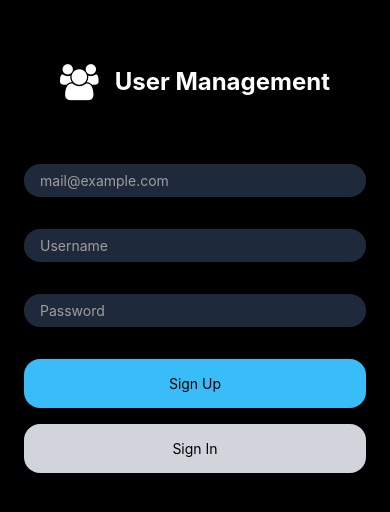
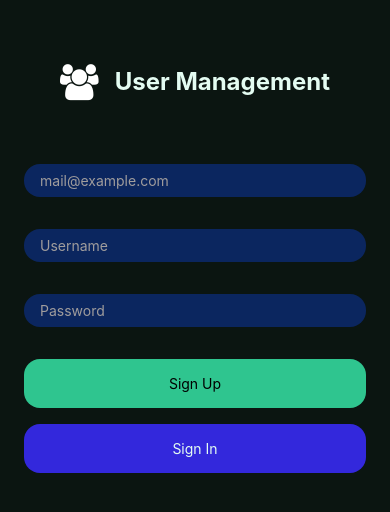
Before and after one commit to AtanasovCode/usermanagement, a React Native app: screen /Auth in a window 390 px wide. Shown: the top 512 px of the page. Built offline with nearby package versions, Linux system fonts and the light colour scheme.

Commit message:
created new theme

```diff
--- a/components/Auth.jsx
+++ b/components/Auth.jsx
@@ -58,7 +58,7 @@ const Auth = () => {
 
         if (user) {
             const { error: updateError } = await supabase
-                .from('profiles') // assuming you have a 'profiles' table to store user profiles
+                .from('profiles')
                 .update({ username: username })
                 .eq('id', user.id);
 
@@ -72,17 +72,17 @@ const Auth = () => {
 
 
     return (
-        <View className="flex-1 bg-black pt-16">
+        <View className="flex-1 bg-background pt-16">
             <StatusBar style="light" />
             <View className="flex-row items-center justify-center gap-4 mb-16">
                 <FontAwesome name="users" size={36} color="white" />
-                <Text className="text-white font-bold text-2xl">User Management</Text>
+                <Text className="text-text font-bold text-2xl">User Management</Text>
             </View>
             <View className="mx-6 mb-8">
                 <TextInput
                     placeholder="mail@example.com"
                     placeholderTextColor="#a09d9d"
-                    className="bg-slate-800 text-white px-4 py-2 rounded-2xl"
+                    className="bg-secondary text-text px-4 py-2 rounded-2xl"
                     keyboardType="email-address"
                     value={email}
                     onChangeText={(value) => {
@@ -94,7 +94,7 @@ const Auth = () => {
                 <TextInput
                     placeholder="Username"
                     placeholderTextColor="#a09d9d"
-                    className="bg-slate-800 text-white px-4 py-2 rounded-2xl"
+                    className="bg-secondary text-text px-4 py-2 rounded-2xl"
                     value={username}
                     onChangeText={(value) => {
                         setUsername(value)
@@ -105,7 +105,7 @@ const Auth = () => {
                 <TextInput
                     placeholder="Password"
                     placeholderTextColor="#a09d9d"
-                    className="bg-slate-800 px-4 py-2 rounded-2xl text-white"
+                    className="bg-secondary px-4 py-2 rounded-2xl text-text"
                     keyboardType="email-address"
                     secureTextEntry={true}
                     value={password}
@@ -116,7 +116,7 @@ const Auth = () => {
             </View>
             <View className="mx-6 mb-4">
                 <TouchableOpacity
-                    className="p-4 rounded-2xl bg-sky-400"
+                    className="p-4 rounded-2xl bg-primary"
                     disabled={loading}
                     onPress={() => signUpWithEmail()}
                 >
@@ -125,11 +125,11 @@ const Auth = () => {
             </View>
             <View className="mx-6 mb-8">
                 <TouchableOpacity
-                    className="p-4 rounded-2xl bg-gray-300"
+                    className="p-4 rounded-2xl bg-accent"
                     disabled={loading}
                     onPress={() => signInWithEmail()}
                 >
-                    <Text className="text-center">Sign In</Text>
+                    <Text className="text-center text-text">Sign In</Text>
                 </TouchableOpacity>
             </View>
         </View>
--- a/tailwind.config.js
+++ b/tailwind.config.js
@@ -5,7 +5,15 @@ module.exports = {
     "./components/**/*.{js,jsx,ts,tsx}"
   ],
   theme: {
-    extend: {},
+    extend: {
+      colors: {
+        'text': '#e4fcf2',
+        'background': '#0b1511',
+        'primary': '#2fc58f',
+        'secondary': '#0b265f',
+        'accent': '#3328dc',
+       },
+    },
   },
   plugins: [],
 }
```
